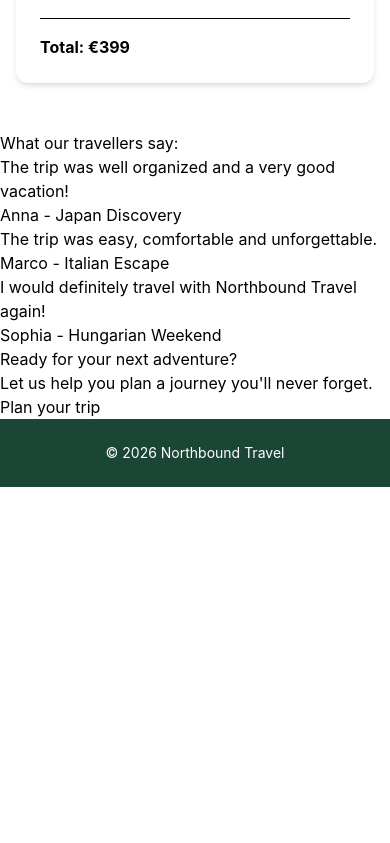
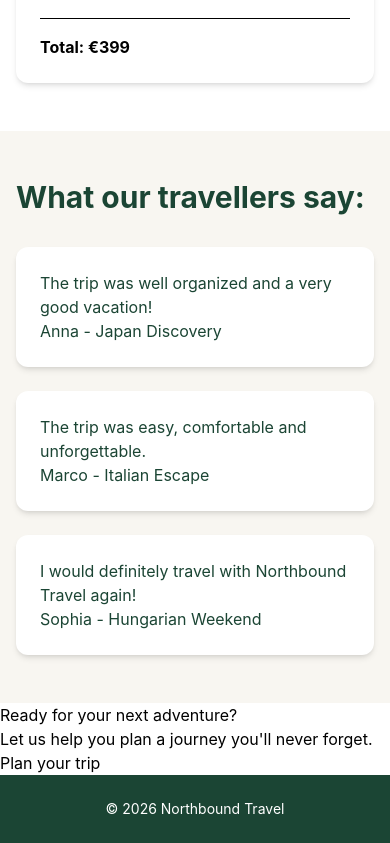
Before and after one commit to AimFake/travel-agency, a React (Vite) app in the folder react-app/: page / in a window 390 px wide. Shown: the part 2298-3141 px from the top of the page. Before the commit the page ends 2785 px from the top, so only its background shows below. Built offline with nearby package versions, Linux system fonts and the light colour scheme.

Commit message:
Style testimonials section with responsive Tailwind grid

```diff
--- a/react-app/src/Components/Testimonials.jsx
+++ b/react-app/src/Components/Testimonials.jsx
@@ -1,23 +1,23 @@
 function Testimonials() {
     return (
-        <section id="testimonials">
-            <h2>What our travellers say:</h2>
-            <div className="testimonial-grid">
-                <article className="testimonial-card">
+        <section id="testimonials" className="bg-[#f8f6f1] px-4 py-12 text-[#1b4534] md:px-12">
+            <h2 className="mb-8 text-3xl font-bold">What our travellers say:</h2>
+            <div className="grid grid-cols-1 gap-6 md:grid-cols-3">
+                <article className="rounded-xl bg-white p-6 shadow-md transition-transform hover:-translate-y-1">
                     <blockquote>
                         <p>The trip was well organized and a very good vacation!</p>
                     </blockquote>
                     <p>Anna - Japan Discovery</p>
                 </article>
 
-                <article className="testimonial-card">
+                <article className="rounded-xl bg-white p-6 shadow-md transition-transform hover:-translate-y-1">
                     <blockquote>
                         <p>The trip was easy, comfortable and unforgettable.</p>
                     </blockquote>
                     <p>Marco - Italian Escape</p>
                 </article>
 
-                <article className="testimonial-card">
+                <article className="rounded-xl bg-white p-6 shadow-md transition-transform hover:-translate-y-1">
                     <blockquote>
                         <p>I would definitely travel with Northbound Travel again!</p>
                     </blockquote>
```
